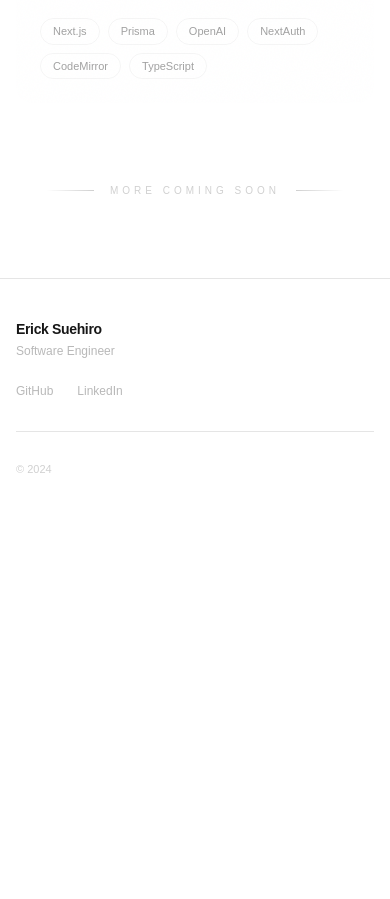
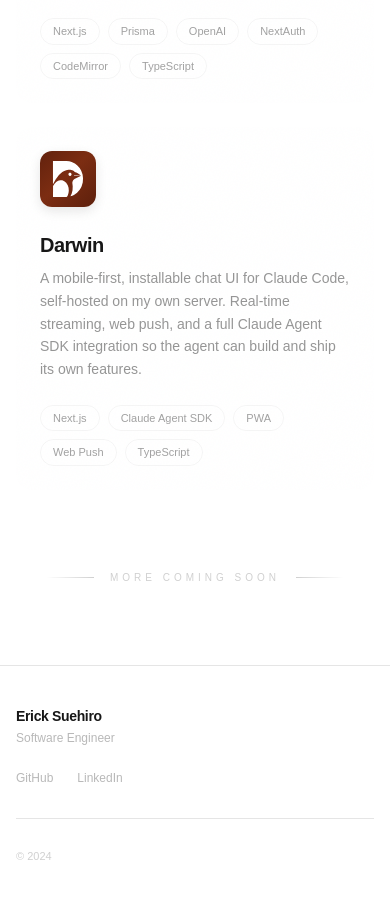
Before and after one commit to ericksuehiro/ericksuehiro.dev, a Next.js app: page /projects in a window 390 px wide. Shown: the part 1620-2519 px from the top of the page. Before the commit the page ends 2140 px from the top, so only its background shows below. Built offline with nearby package versions, Linux system fonts and the light colour scheme.

Commit message:
feat: add Darwin to projects
The mobile-first Claude Code chat UI I run on my own server, with
Agent SDK integration, real-time streaming and web push.

```diff
--- a/src/app/i18n/translations.ts
+++ b/src/app/i18n/translations.ts
@@ -64,6 +64,11 @@
           title: "AprendeAi",
           description:
             "An AI-powered programming education platform that creates personalized learning paths. Features adaptive study plans, integrated code challenges with automated testing, and a real-time AI tutor.",
+        },
+        {
+          title: "Darwin",
+          description:
+            "A mobile-first, installable chat UI for Claude Code, self-hosted on my own server. Real-time streaming, web push, and a full Claude Agent SDK integration so the agent can build and ship its own features.",
         },
       ],
     },
@@ -221,6 +226,11 @@
           title: "AprendeAi",
           description:
             "Uma plataforma de ensino de programação com IA que cria trilhas de aprendizado personalizadas. Possui planos de estudo adaptativos, desafios de código integrados com testes automatizados e um tutor de IA em tempo real.",
+        },
+        {
+          title: "Darwin",
+          description:
+            "Uma interface de chat mobile-first e instalável para o Claude Code, hospedada no meu próprio servidor. Streaming em tempo real, notificações push e integração completa com o Claude Agent SDK para o agente construir e subir suas próprias features.",
         },
       ],
     },
--- a/src/app/projects/page.tsx
+++ b/src/app/projects/page.tsx
@@ -36,6 +36,14 @@
     accentColor: "#22d3ee",
     logo: "/aprendeaiLogo.svg",
     logoBg: "linear-gradient(135deg, #080c15 0%, #111827 50%, #080c15 100%)",
+  },
+  {
+    tags: ["Next.js", "Claude Agent SDK", "PWA", "Web Push", "TypeScript"],
+    href: "https://github.com/ericksuehiro/darwin",
+    gradient: "from-orange-400 via-amber-400 to-red-500",
+    accentColor: "#fb923c",
+    logo: "/darwinLogo.svg",
+    logoBg: "linear-gradient(135deg, #431407 0%, #7c2d12 50%, #431407 100%)",
   },
 ];
 
```
Also changed, not shown: public/darwinLogo.svg (added).
